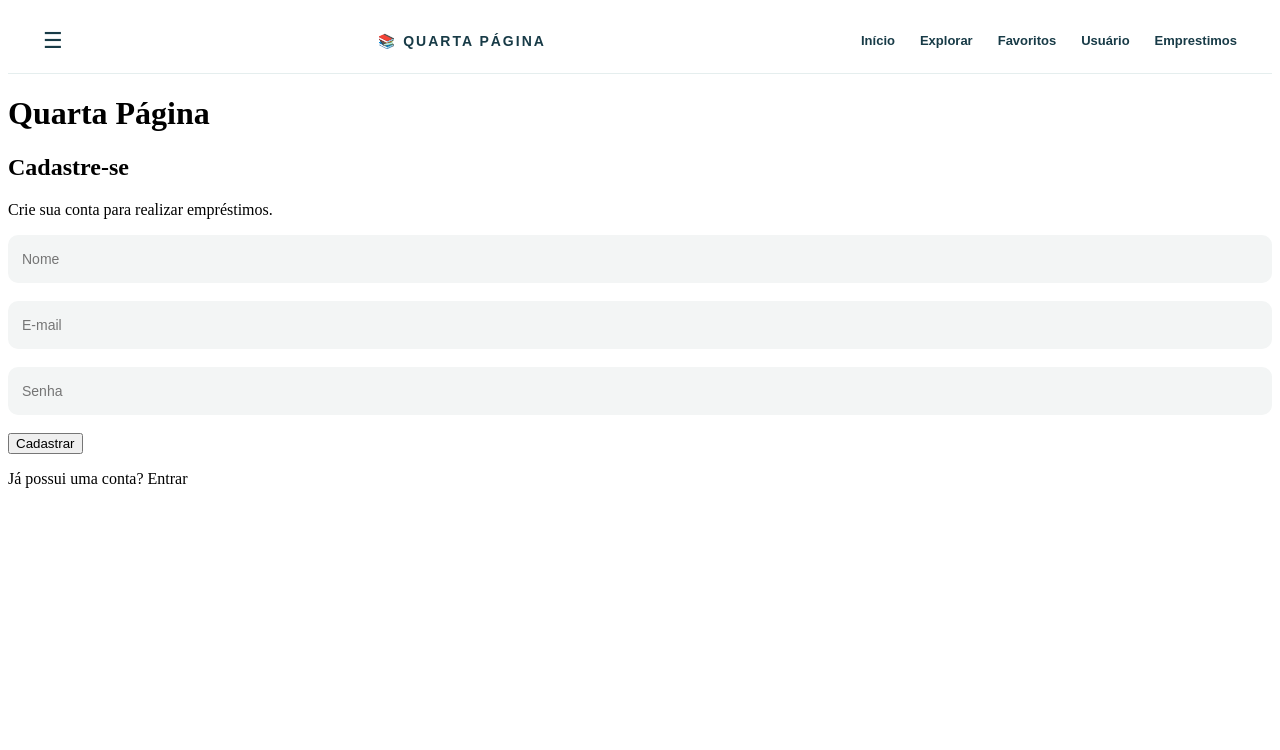
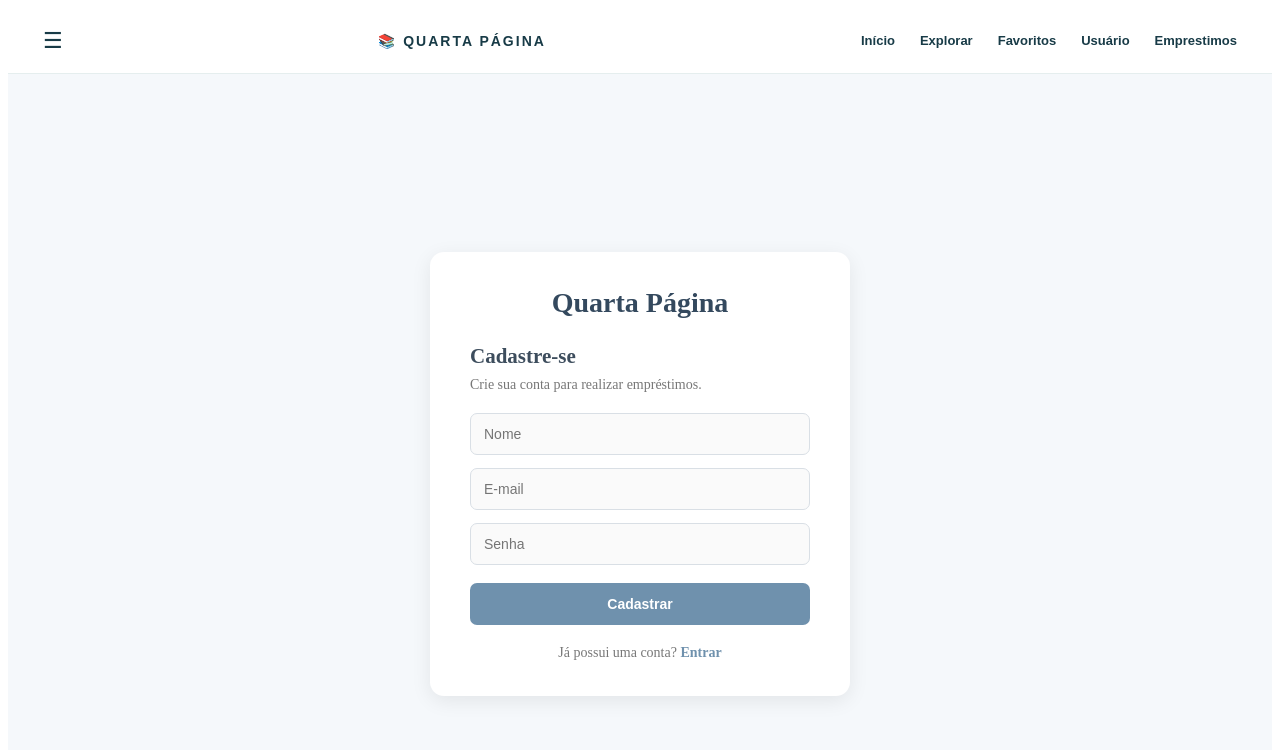
Before and after one commit to raissinha7/quarta-pagina, an Angular app: page /cadastro in a window 1280 px wide. Shown: the top 750 px of the page. Built offline with nearby package versions, Linux system fonts and the light colour scheme.

Commit message:
alterei o css do cadastro

```diff
--- a/src/app/features/cadastro/cadastro.css
+++ b/src/app/features/cadastro/cadastro.css
@@ -1,139 +1,99 @@
-.cadastro-page {
+.auth-container {
   min-height: 100vh;
-  background: #ffffff;
-
   display: flex;
   justify-content: center;
   align-items: center;
-
-  padding: 30px 20px;
-
-  font-family: Arial, sans-serif;
+  background-color: #f5f8fb;
+  padding: 20px;
+  box-sizing: border-box;
 }
 
-.cadastro-card {
+.auth-card {
   width: 100%;
-  max-width: 380px;
-
-  background: white;
-
-  padding: 30px;
-
-  border-radius: 20px;
-
-  box-shadow: 0 4px 18px rgba(0, 0, 0, 0.08);
+  max-width: 420px;
+  background-color: white;
+  padding: 35px 40px;
+  border-radius: 14px;
+  box-shadow: 0 5px 20px rgba(0, 0, 0, 0.08);
+  box-sizing: border-box;
 }
 
-.icone {
+/* Título */
+.auth-card h1 {
   text-align: center;
-  font-size: 32px;
-  margin-bottom: 10px;
+  font-size: 28px;
+  margin: 0 0 25px;
+  color: #34495e;
 }
 
-.cadastro-card h1 {
-  text-align: center;
-
-  color: #183b47;
-
-  font-size: 28px;
-
+.auth-card h2 {
+  font-size: 21px;
   margin: 0 0 8px;
+  color: #3d4d5d;
 }
 
-.subtitulo {
-  text-align: center;
-
+.auth-card p {
+  font-size: 14px;
   color: #777;
-
-  font-size: 14px;
-
-  margin-bottom: 30px;
+  margin: 0 0 20px;
 }
 
-form {
-  display: flex;
-  flex-direction: column;
-}
-
-label {
-  color: #183b47;
-
-  font-size: 13px;
-
-  font-weight: bold;
-
-  margin-bottom: 7px;
-}
-
-input {
+/* Campos */
+.auth-card input {
   width: 100%;
-  height: 48px;
-
+  height: 42px;
+  padding: 0 13px;
+  margin-bottom: 13px;
   box-sizing: border-box;
 
-  border: none;
-
-  background: #f3f5f5;
-
-  border-radius: 10px;
-
-  padding: 0 14px;
-
-  margin-bottom: 18px;
-
+  border: 1px solid #d9dfe5;
+  border-radius: 7px;
   outline: none;
 
   font-size: 14px;
+  color: #333;
+  background-color: #fafafa;
 }
 
-input:focus {
-  box-shadow: 0 0 0 2px #c5e2e8;
+.auth-card input:focus {
+  border-color: #7f9db5;
+  background-color: white;
 }
 
-button[type="submit"] {
+/* Botão */
+.auth-card button {
   width: 100%;
-  height: 50px;
+  height: 42px;
+  margin-top: 5px;
 
   border: none;
+  border-radius: 7px;
 
-  border-radius: 9px;
-
-  background: #155564;
-
+  background-color: #6f91ad;
   color: white;
 
-  font-size: 12px;
-
-  font-weight: bold;
-
-  letter-spacing: 2px;
-
-  cursor: pointer;
-
-  margin-top: 5px;
-}
-
-button[type="submit"]:hover {
-  background: #104653;
-}
-
-.login-link {
-  text-align: center;
-
-  color: #777;
-
-  font-size: 12px;
-
-  margin-top: 25px;
-}
-
-.login-link button {
-  border: none;
-  background: none;
-
-  color: #155564;
-
-  font-weight: bold;
+  font-size: 14px;
+  font-weight: 600;
 
   cursor: pointer;
 }
+
+.auth-card button:hover {
+  background-color: #5d7f9b;
+}
+
+/* Texto inferior */
+.auth-card p:last-child {
+  text-align: center;
+  margin: 20px 0 0;
+}
+
+.auth-card a {
+  color: #6f91ad;
+  font-weight: 600;
+  text-decoration: none;
+}
+
+.auth-card a:hover {
+  text-decoration: underline;
+}
```
